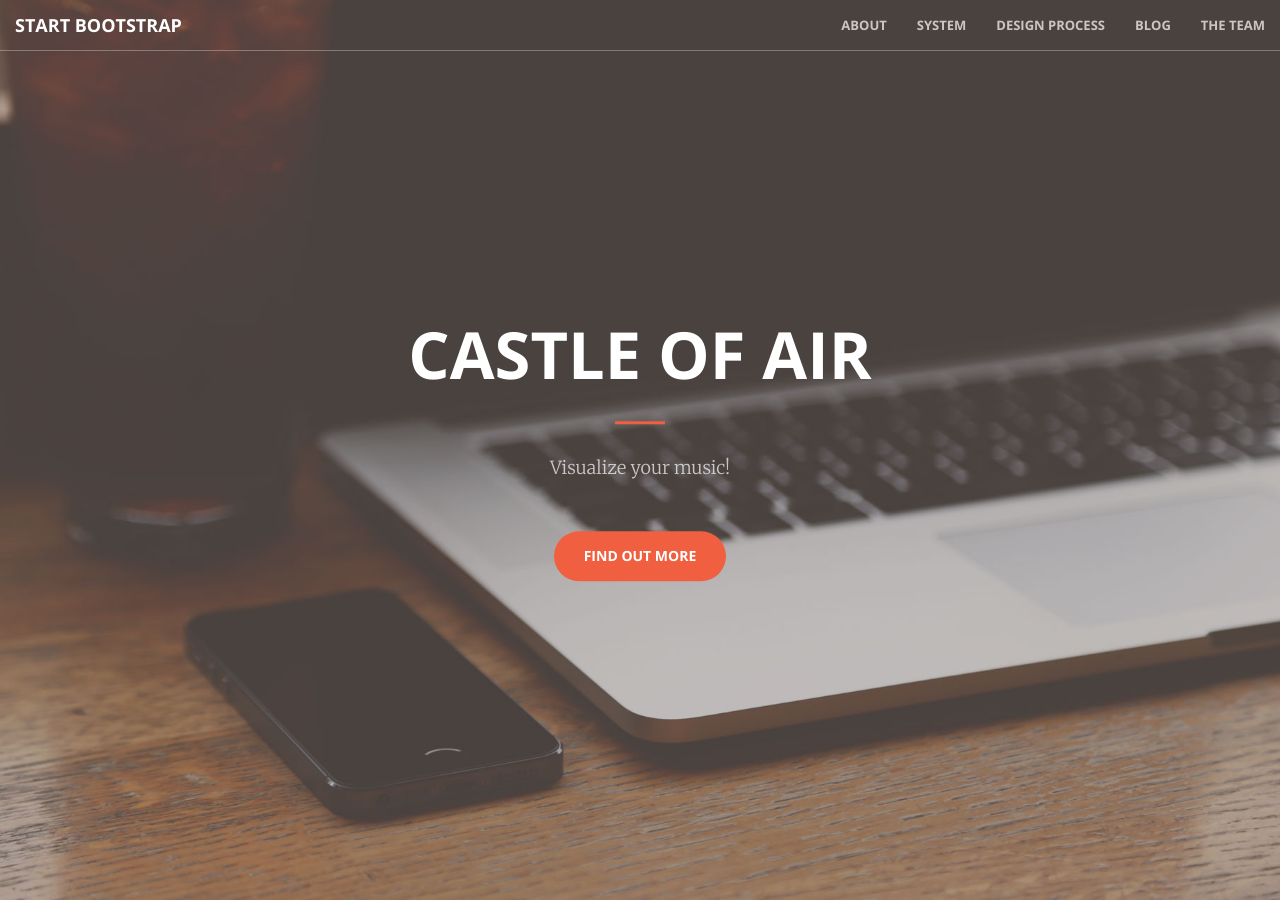
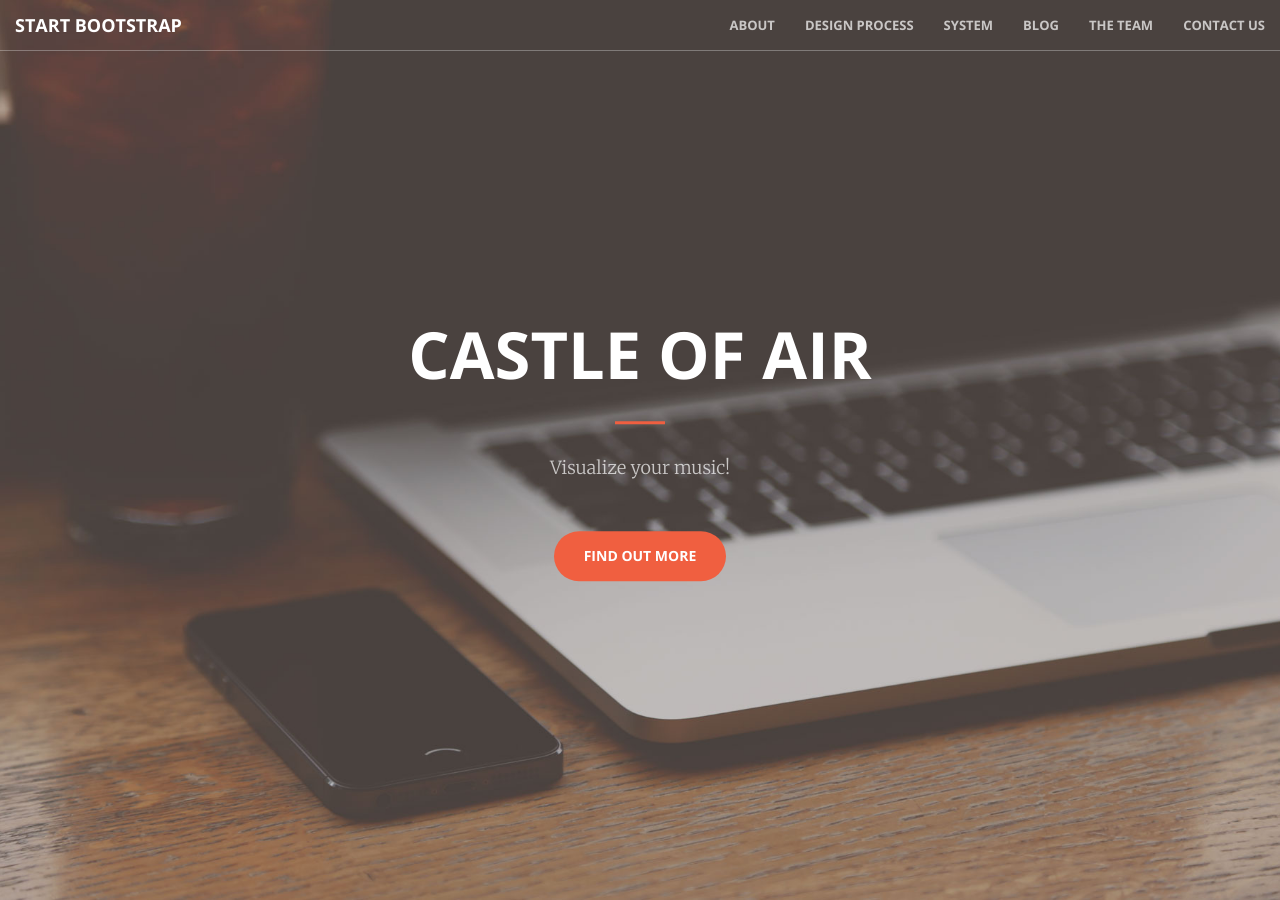
Before and after one commit to Audrey-Lee88/CastleOfAir, a Jekyll site: the page built from docs/index.html, in a window 1280 px wide and 900 px high. Built offline with Jekyll 4.4.1, drawn with Linux system fonts in a browser that asks for light colours.

Commit message:
Update nav.html

```diff
--- a/docs/_includes/nav.html
+++ b/docs/_includes/nav.html
@@ -18,10 +18,10 @@
                     <a class="page-scroll" href="#about">About</a>
                 </li>
                 <li>
-                    <a class="page-scroll" href="#system">System</a>
+                    <a class="page-scroll" href="#sprints">Design Process</a>
                 </li>
                 <li>
-                    <a class="page-scroll" href="#sprints">Design Process</a>
+                    <a class="page-scroll" href="#system">System</a>
                 </li>
                 <li>
                     <a class="page-scroll" href="#blog">Blog</a>
@@ -29,6 +29,10 @@
                 <li>
                     <a class="page-scroll" href="#team">The Team</a>
                 </li>
+                <li>
+                    <a class="page-scroll" href="#contact">Contact Us</a>
+                </li>
+
             </ul>
         </div>
         <!-- /.navbar-collapse -->
```
